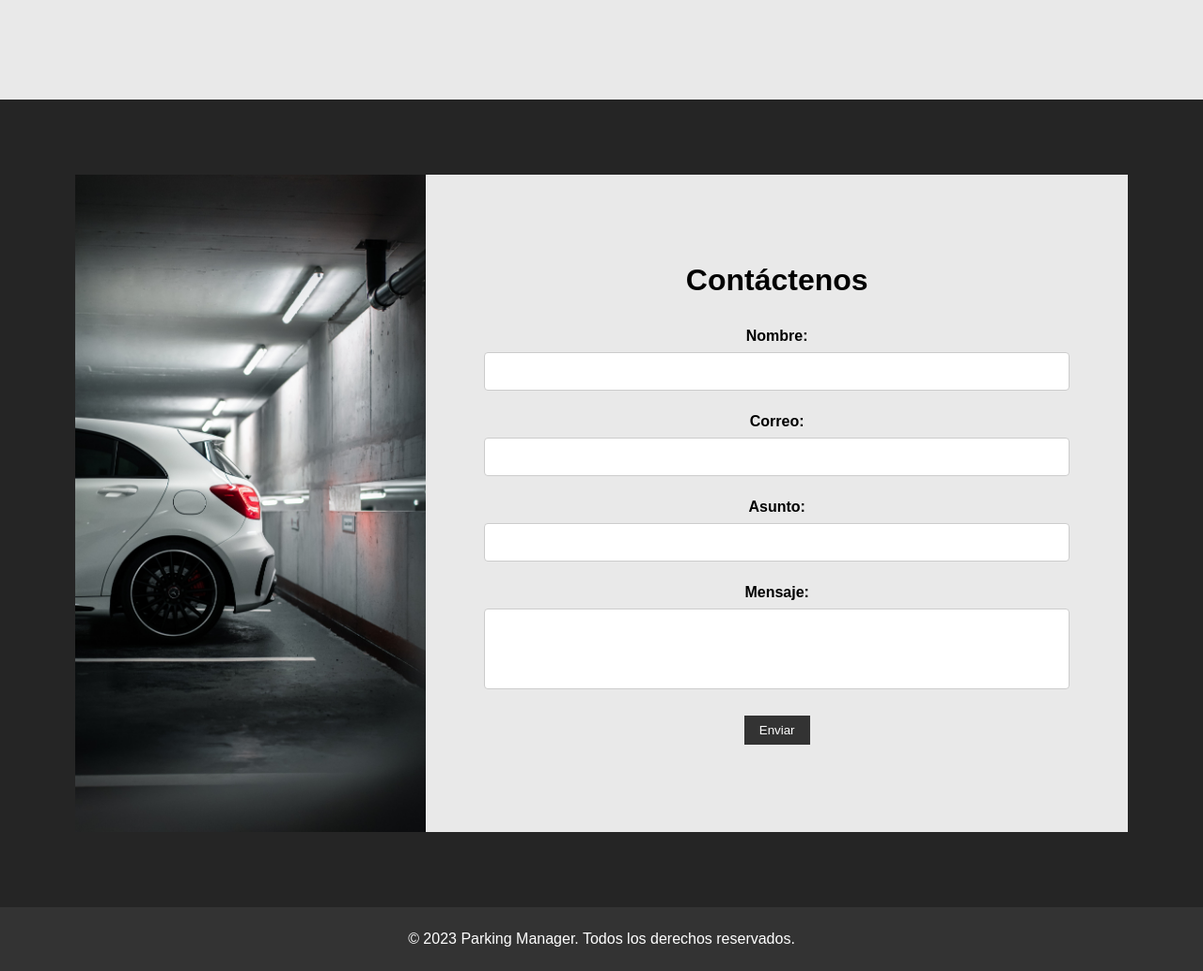
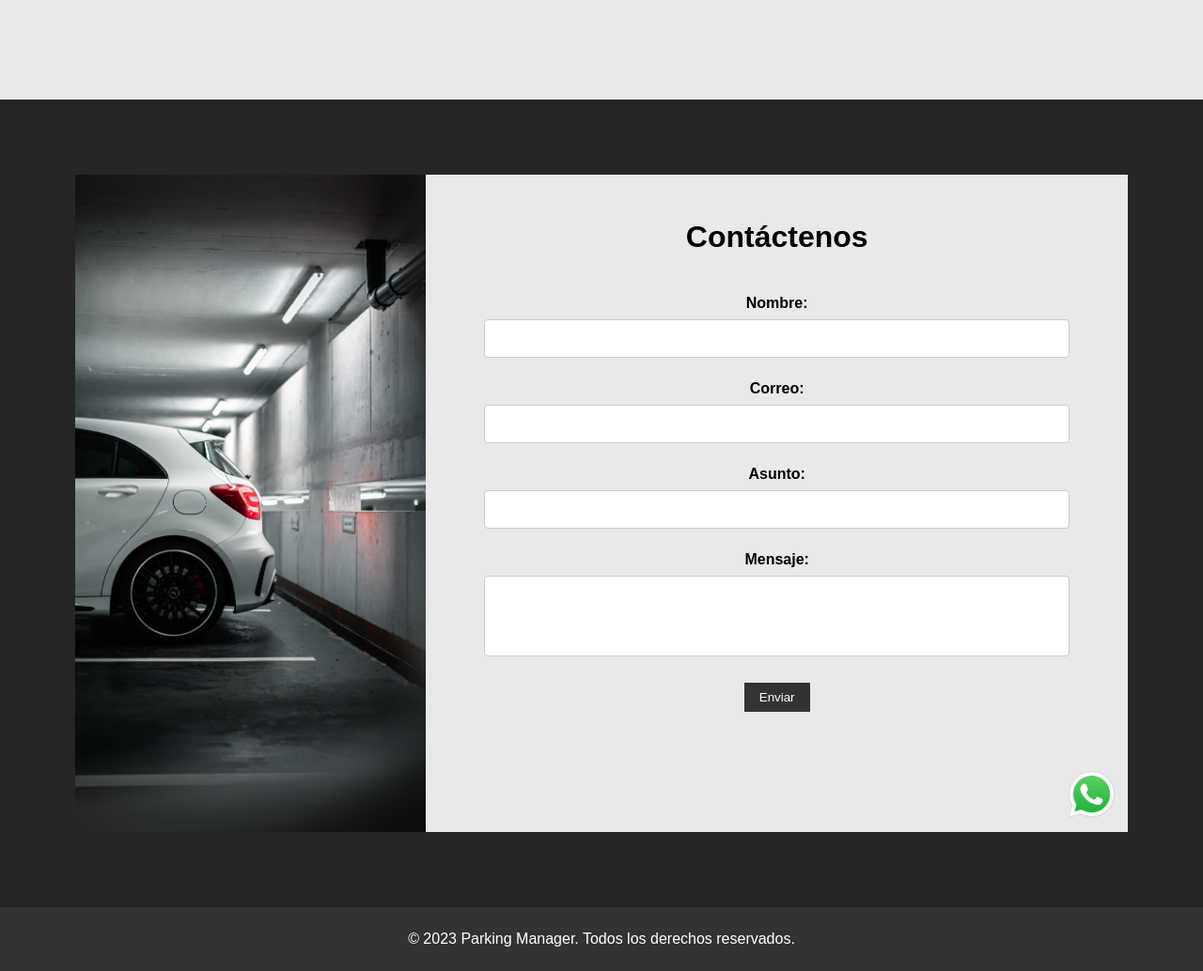
Before and after one commit to Daireto/ProyectoPHP, a PHP site: page / in a window 1280 px wide. Shown: the part 1134-2168 px from the top of the page at 94% size. Run offline with PHP 8.4, Linux system fonts and the light colour scheme.

Commit message:
agregar logo de whatsapp

```diff
--- a/estilos/index.css
+++ b/estilos/index.css
@@ -93,7 +93,6 @@ main h2 {
 
 .contacto-contenedor {
     display: flex;
-    align-items: center;
     background-color: #e9e9e9;
 }
 
@@ -110,9 +109,17 @@ main h2 {
 
 .contenedor-formulario-contacto {
     flex: 2;
+    display: flex;
+    flex-direction: column;
+    justify-content: space-between;
+}
+
+.contenedor-formulario-contacto h2 {
+    margin-top: 48px;
 }
 
 .formulario-contacto {
+    margin-bottom: 48px;
     max-width: 100%;
 }
 
@@ -151,6 +158,18 @@ main h2 {
     background-color: #ff9900;
 }
 
+.whatsapp-logo {
+    display: flex;
+    justify-content: end;
+    margin-right: 10px;
+    margin-bottom: 10px;
+}
+
+.whatsapp-logo img {
+    width: 60px;
+    height: 60px;
+}
+
 @media screen and (max-width: 768px) {
     .contacto-imagen {
         flex: 0;
--- a/index.html
+++ b/index.html
@@ -62,7 +62,7 @@
                     <img src="imagenes/imagen-contacto.jpg" alt="Imagen del formulario de contacto">
                 </div>
                 <div class="contenedor-formulario-contacto">
-                    <h2 class="titulo">Contáctenos</h2>
+                    <h2>Contáctenos</h2>
                     <form class="formulario-contacto" action="#" method="post">
                         <div class="campo-formulario">
                             <label for="nombre">Nombre:</label>
@@ -82,6 +82,9 @@
                         </div>
                         <button type="submit" class="enviar">Enviar</button>
                     </form>
+                    <a class="whatsapp-logo" href="https://chat.whatsapp.com/BmvUrR8aS3eC50xaFkg9Ry" target="_blank">
+                        <img src="imagenes/whatsapp.png" alt="Logo de WhatsApp">
+                    </a>
                 </div>
             </div>
         </section>
```
Also changed, not shown: imagenes/whatsapp.png (added), 1 other file.
